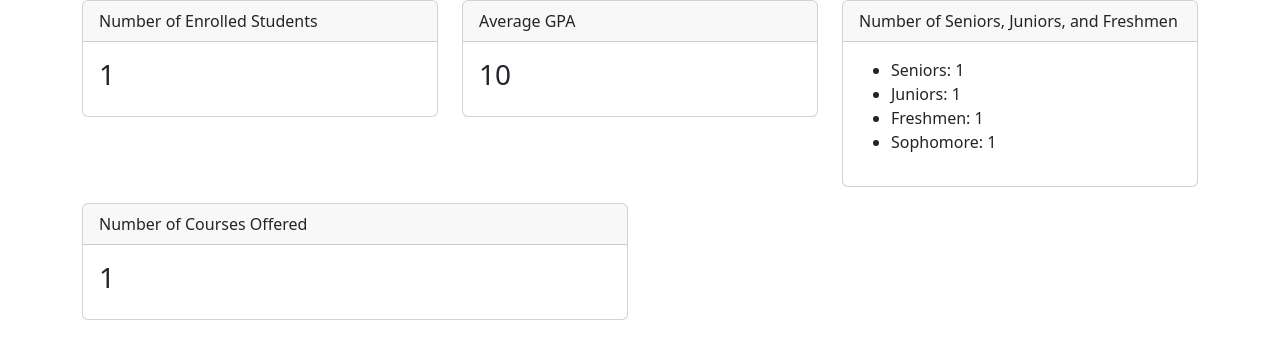
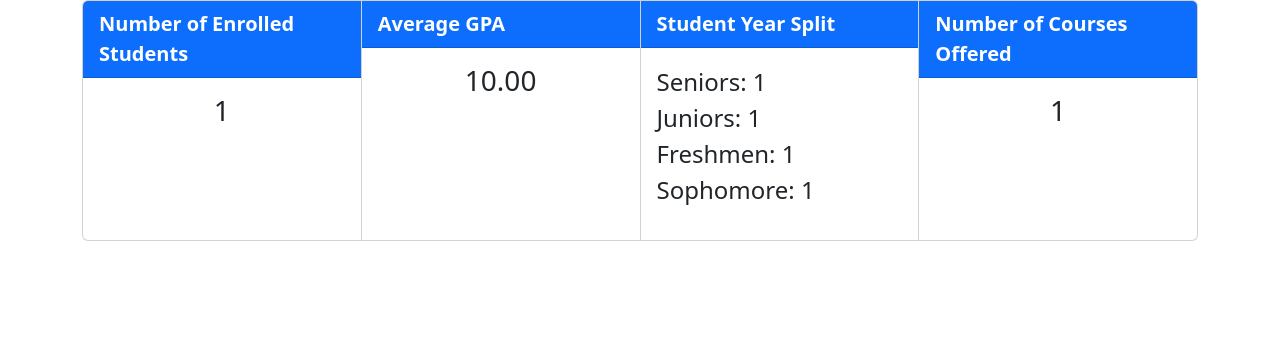
Before and after one commit to SurajSaravanan/bus443-project, a Django app: template faculty/templates/faculty/dashboard.html in a window 1280 px wide. Shown: the part 63-422 px from the top of the page. Run offline with Django 3.2, Linux system fonts and the light colour scheme; the template is opened without the code that fills it: most values are stand-ins (such as "Sample title", 1, 10 or a date in 2020); some libraries are stand-ins or nearby versions.

Commit message:
Project Complete

```diff
--- a/faculty/static/faculty/css/style.css
+++ b/faculty/static/faculty/css/style.css
@@ -6,3 +6,11 @@
 .marginclass{
     margin-left:auto;
 }
+
+.card-header {
+    font-size: 20px;
+    font-weight: bold;
+}
+.card-body {
+    font-size: 24px;
+}
--- a/faculty/templates/faculty/dashboard.html
+++ b/faculty/templates/faculty/dashboard.html
@@ -1,28 +1,23 @@
 {% extends 'faculty/base.html' %}
-{%block content%}
+{% block content %}
 	<div class="container">
-		<div class="row">
-			<div class="col-md-4">
+		<div class="card-group">
 			<div class="card mb-3">
-					<div class="card-header">Number of Enrolled Students</div>
+				<div class="card-header bg-primary text-white">Number of Enrolled Students</div>
 				<div class="card-body">
-						<h3>{{ num_students }}</h3>
+					<h3 class="text-center">{{ num_students }}</h3>
 				</div>
 			</div>
-			</div>
-			<div class="col-md-4">
 			<div class="card mb-3">
-					<div class="card-header">Average GPA</div>
+				<div class="card-header bg-primary text-white">Average GPA</div>
 				<div class="card-body">
-						<h3>{{ avg_gpa }}</h3>
+					<h3 class="text-center">{{ avg_gpa|floatformat:2 }}</h3>
 				</div>
 			</div>
-			</div>
-			<div class="col-md-4">
 			<div class="card mb-3">
-					<div class="card-header">Number of Seniors, Juniors, and Freshmen</div>
+				<div class="card-header bg-primary text-white">Student Year Split</div>
 				<div class="card-body">
-						<ul>
+					<ul class="list-unstyled">
 						<li>Seniors: {{ num_seniors }}</li>
 						<li>Juniors: {{ num_juniors }}</li>
 						<li>Freshmen: {{ num_freshmen }}</li>
@@ -30,22 +25,12 @@
 					</ul>
 				</div>
 			</div>
-			</div>
-		</div>
-		<div class="row">
-			<div class="col-md-6">
 			<div class="card mb-3">
-					<div class="card-header">Number of Courses Offered</div>
+				<div class="card-header bg-primary text-white">Number of Courses Offered</div>
 				<div class="card-body">
-						<h3>{{ num_courses }}</h3>
+					<h3 class="text-center">{{ num_courses }}</h3>
 				</div>
 			</div>
 		</div>
 	</div>
-	</div>
-	<!-- Bootstrap JS -->
-	<script type="text/javascript" src="https://code.jquery.com/jquery-3.2.1.slim.min.js"></script>
-	<script type="text/javascript" src="https://cdnjs.cloudflare.com/ajax/libs/popper.js/1.12.9/umd/popper.min.js"></script>
-	<script type="text/javascript" src="https://maxcdn.bootstrapcdn.com/bootstrap/4.0.0/js/bootstrap.min.js"></script>
-
 {% endblock %}
--- a/faculty/views.py
+++ b/faculty/views.py
@@ -59,6 +59,7 @@ def saveenrollment(request):
 
 
 #create a barchart to display number of nominations for each award type
+@login_required
 def dashboard(request):
     enrolled_students = StudentEnrollment.objects.all().count()
     avg_gpa = StudentInfo.objects.all().aggregate(Avg('gpa'))['gpa__avg']
```
Lines whose indentation alone changed are shown as unchanged.
